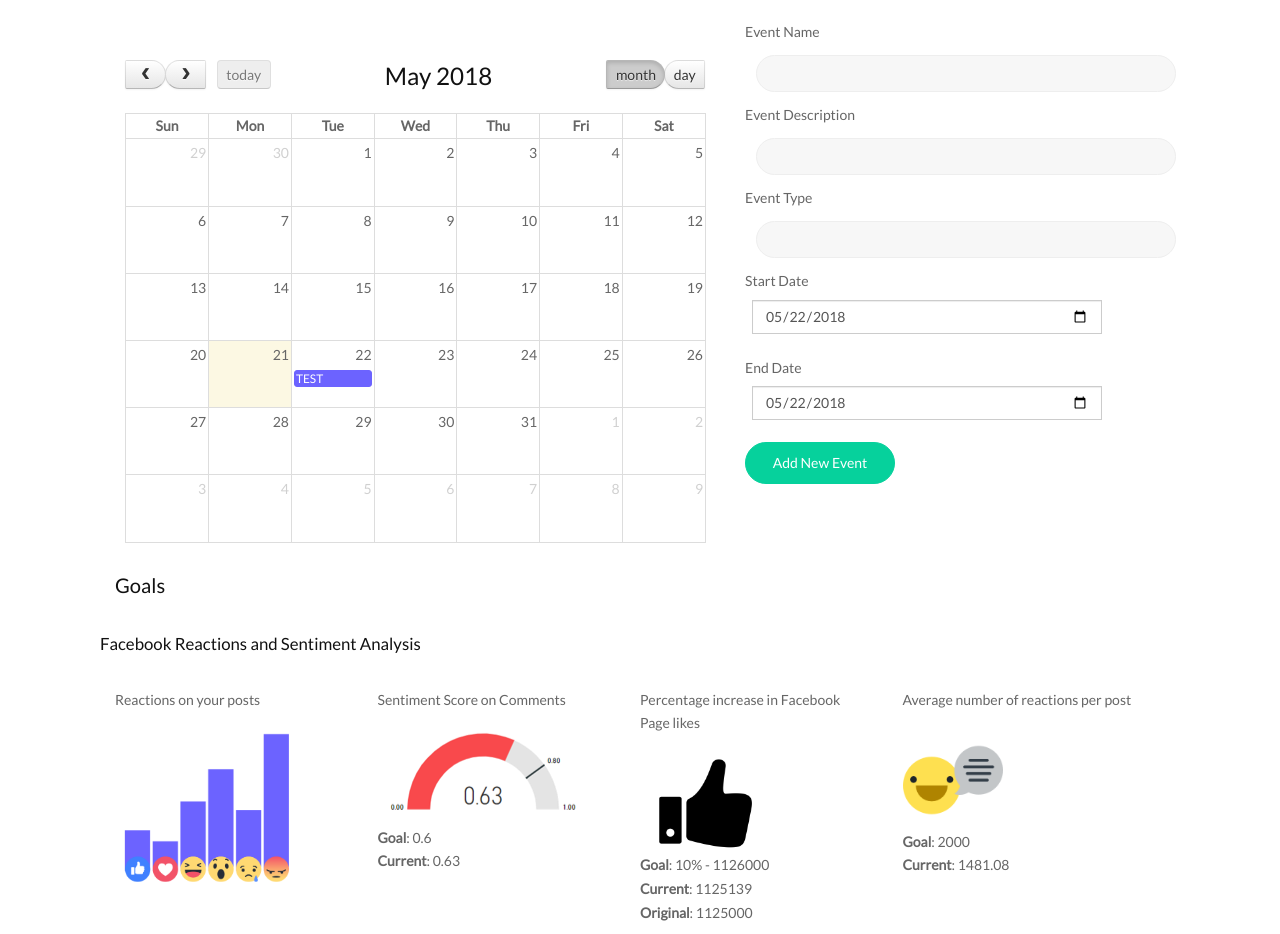
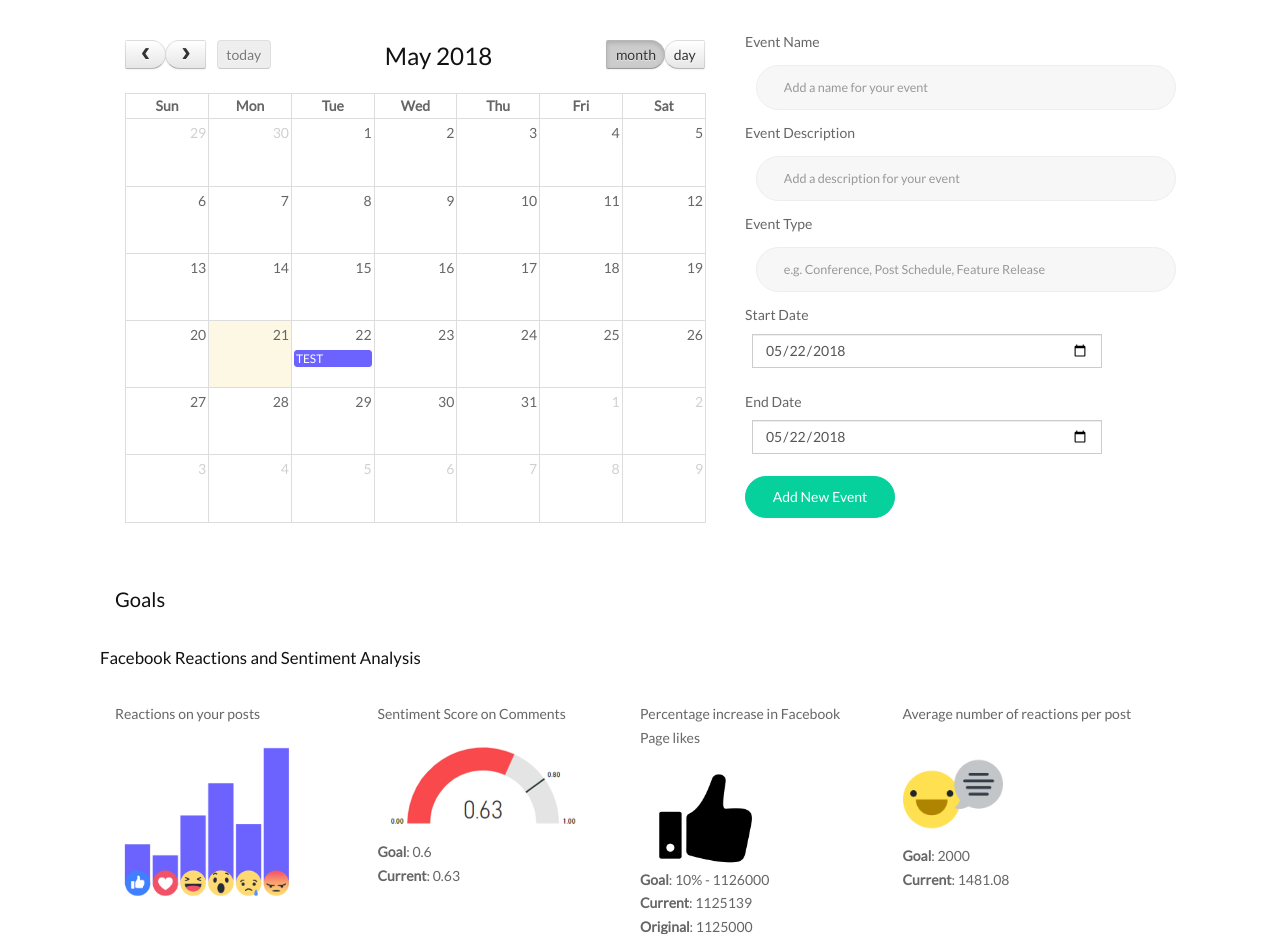
Before and after one commit to crisb0/final3011, a Flask app: template templates/viewCampaign.html in a window 1280 px wide. Shown: the part 293-1227 px from the top of the page. Run offline with Flask 2, Linux system fonts and the light colour scheme; the template is opened without the code that fills it, so the values that code supplies are empty; some libraries are stand-ins or nearby versions.

Commit message:
changes to events form

```diff
--- a/templates/viewCampaign.html
+++ b/templates/viewCampaign.html
@@ -100,24 +100,24 @@
 					</tbody>
 				</table>
 
-            <div style='display:flex; justify-content:space-between;'>
-                <div id='calendar' style="float:left; margin:0px; padding-top:40px; height:100%;"></div>
+            <div style='display:flex; justify-content:space-between;margin-top:30px;'>
+                <div id='calendar' style="float:left; margin:0px; padding-top:10px; height:100%;"></div>
 
-                <div id='event-form' style="width:100%; padding-left:30px;">
+                <div id='event-form' style="width:45%; padding-left:30px;">
                 <form class="form" action="{{url_for('viewCampaign', campaign_id=campaign[0][0])}}", method = "POST">
 
                     Event Name
-                    <input type="text" name='event_name' style="margin:0.8em;padding:7pt 13pt;">
+                    <input type="text" name='event_name' style="margin:0.8em;" placeholder="Add a name for your event">
                     Event Description
-                    <input type="text" name="event_description"style="margin:0.8em;padding:7pt 13pt;">
+                    <input type="text" name="event_description"style="margin:0.8em;" placeholder="Add a description for your event">
                     Event Type
-                    <input type="text" name="event_type"style="margin:0.8em;padding:7pt 13pt;">
+                    <input type="text" name="event_type"style="margin:0.8em;" placeholder="e.g. Conference, Post Schedule, Feature Release">
 
                     <div class="form-group">
                         Start Date
                         <div class="cols-sm-10">
                             <div class="input-group col-sm-10">
-                                <input class="form-control rounded" style="margin:15px;margin:0.5em;" type="date" value="2018-05-22" name="start_date" style="width:100%"/>
+                                <input class="form-control rounded" style="margin:15px;margin:0.5em;" type="date" value="2018-05-22" name="start_date" style="max-width:40%"/>
                             </div> <!--close input group -->
                         </div> <!--close col-->
                     </div>
```
